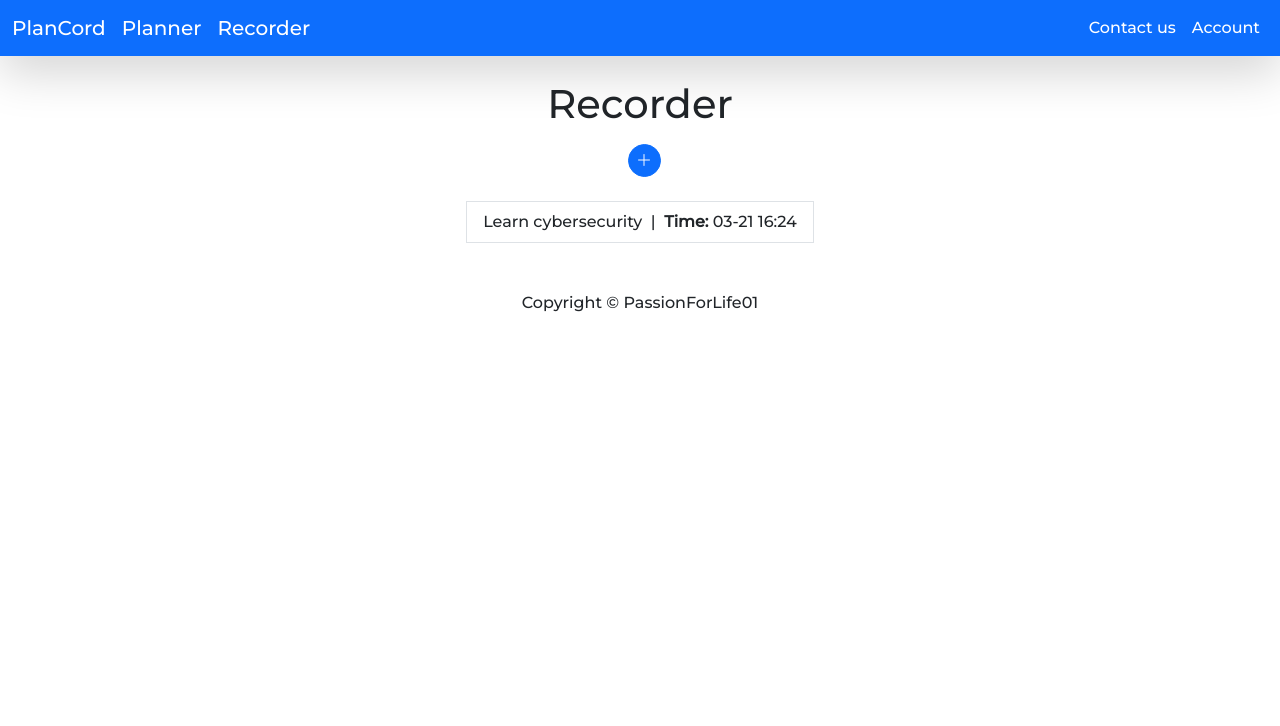
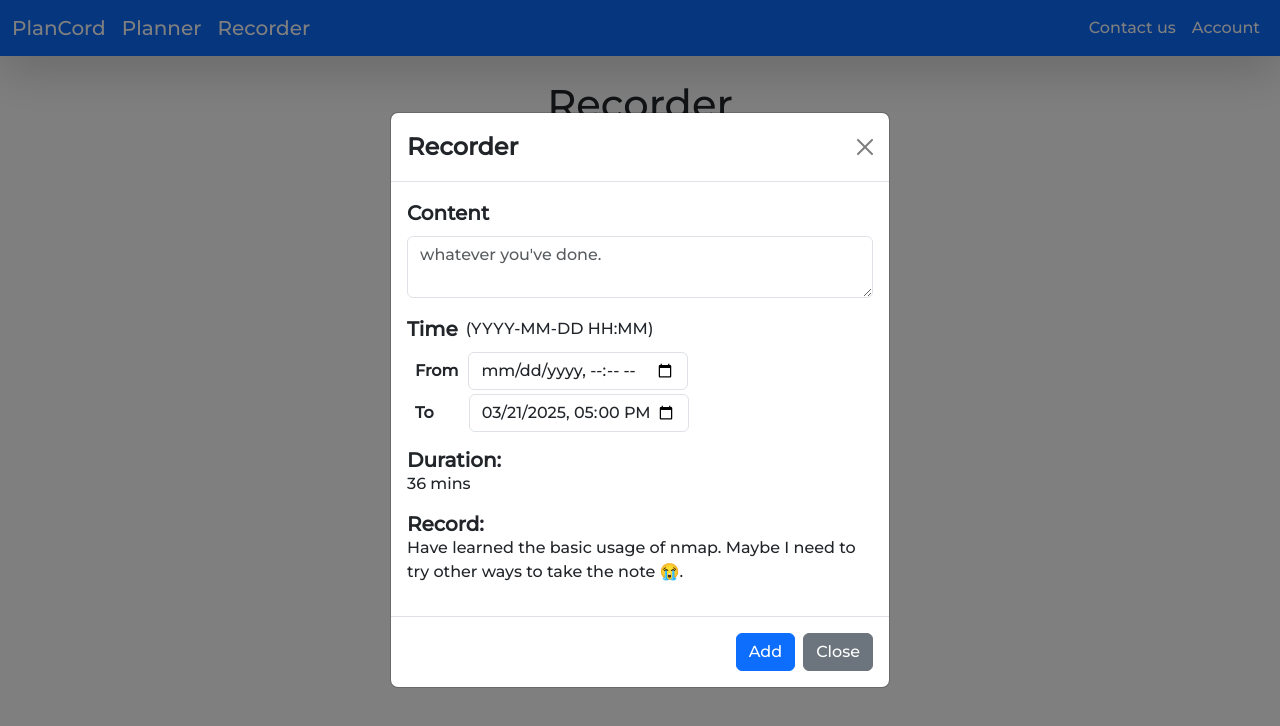
Before and after one commit to PassionForLife01/project, a plain HTML site: page recorder.html in a window 1280 px wide. Both pictures are taken after a click on the button 644 px from the left and 160 px from the top of the page. Drawn offline with Linux system fonts and the light colour scheme.

Commit message:
Continue developing recorder.

```diff
--- a/recorder.html
+++ b/recorder.html
@@ -78,7 +78,7 @@
             </div>
 
             <div class="container-fluid d-flex justify-content-center align-items-center mt-3">
-                <button id="addThing" class="btn btn-primary rounded-circle d-flex align-items-center justify-content-center ms-2 dynamic-button" style="width: 33px; height: 33px;">
+                <button id="recordThing" data-bs-toggle="modal" data-bs-target="#recordThingModal" class="btn btn-primary rounded-circle d-flex align-items-center justify-content-center ms-2 dynamic-button" style="width: 33px; height: 33px;">
                     <i class="bi bi-plus-lg"></i>
                 </button>
             </div>
@@ -100,7 +100,57 @@
 
         </main>
 
-        <div id="modals">
+        <!-- The modal of recording thing -->
+        <div class="modal fade" id="recordThingModal" tabindex="-1">
+            <div class="modal-dialog modal-dialog-centered modal-dialog-scrollable">
+                <div class="modal-content">
+                    <div class="modal-header">
+                        <h1 class="modal-title fs-4 fw-bolder">Recorder</h1>
+                        <button type="button" class="btn-close" data-bs-dismiss="modal"></button>
+                    </div>
+                    <div class="modal-body">
+                        <div class="mb-3">
+                            <div class="fs-5 mb-2 fw-bolder">Content</div>
+                            <textarea rows="2" type="text" id="recordThingContent" name="content" class="form-control" placeholder="whatever you've done."></textarea>
+                        </div>
+
+                        <div class="mb-3">
+                            <div class="d-flex mb-2 justify-content-start align-items-center">
+                                <div class="fs-5 fw-bolder">Time</div>
+                                <div class="ms-2">(YYYY-MM-DD HH:MM)</div>
+                            </div>
+                            <div class="d-flex mb-1 ms-2 justify-content-start align-items-center">
+                                <b>From</b> <input type="datetime-local" name="startTime" class="form-control" style="margin-left: 10px; width: var(--time-input-width);">
+                            </div>
+                            <div class="d-flex mb-1 ms-2 justify-content-start align-items-center">
+                                <b>To</b> <input type="datetime-local" name="endTime" value="2025-03-21T17:00" class="form-control" style="margin-left: 35px; width: var(--time-input-width);">
+                            </div>
+                        </div>
+
+                        <div class="mb-3">
+                            <h1 class="fs-5 mb-0 fw-bolder">Duration:</h1>
+                            <div>
+                                36 mins
+                            </div>
+                        </div>
+
+                        <div class="mb-3">
+                            <h1 class="fs-5 mb-0 fw-bolder">Record:</h1>
+                            <div>
+                                Have learned the basic usage of nmap. Maybe I need to try other ways to take the note 😭.
+                            </div>
+                        </div>
+                    </div>
+                    <div class="modal-footer">
+                        <button type="button" class="btn btn-primary" data-bs-dismiss="modal">Add</button>
+                        <button type="button" class="btn btn-secondary" data-bs-dismiss="modal">Close</button>
+                    </div>
+                </div>
+            </div>
+        </div>
+
+        <!-- The modal of things recorded -->
+        <div id="thing-modals">
             <div class="modal fade" id="thing-1" tabindex="-1">
                 <div class="modal-dialog modal-dialog-centered modal-dialog-scrollable">
                     <div class="modal-content">
@@ -110,21 +160,21 @@
                         </div>
                         <div class="modal-body">
                             <div class="mb-3">
-                                <h1 class="fs-5 mb-0 fw-bolder">Time: </h1>
+                                <div class="fs-5 mb-0 fw-bolder">Time: </div>
                                 <div>
                                     <b>From</b> 03-21 16:24 <b>To</b> 03-21 17:00
                                 </div>
                             </div>
 
                             <div class="mb-3">
-                                <h1 class="fs-5 mb-0 fw-bolder">Duration:</h1>
+                                <div class="fs-5 mb-0 fw-bolder">Duration:</div>
                                 <div>
                                     36 mins
                                 </div>
                             </div>
 
                             <div class="mb-3">
-                                <h1 class="fs-5 mb-0 fw-bolder">Record:</h1>
+                                <div class="fs-5 mb-0 fw-bolder">Record:</div>
                                 <div>
                                     Have learned the basic usage of nmap. Maybe I need to try other ways to take the note 😭.
                                 </div>
--- a/static/custom/recorder.css
+++ b/static/custom/recorder.css
@@ -1,3 +1,8 @@
+:root
+{
+    --time-input-width: 220px;
+}
+
 .list-group
 {
     max-width: 100%;
```
